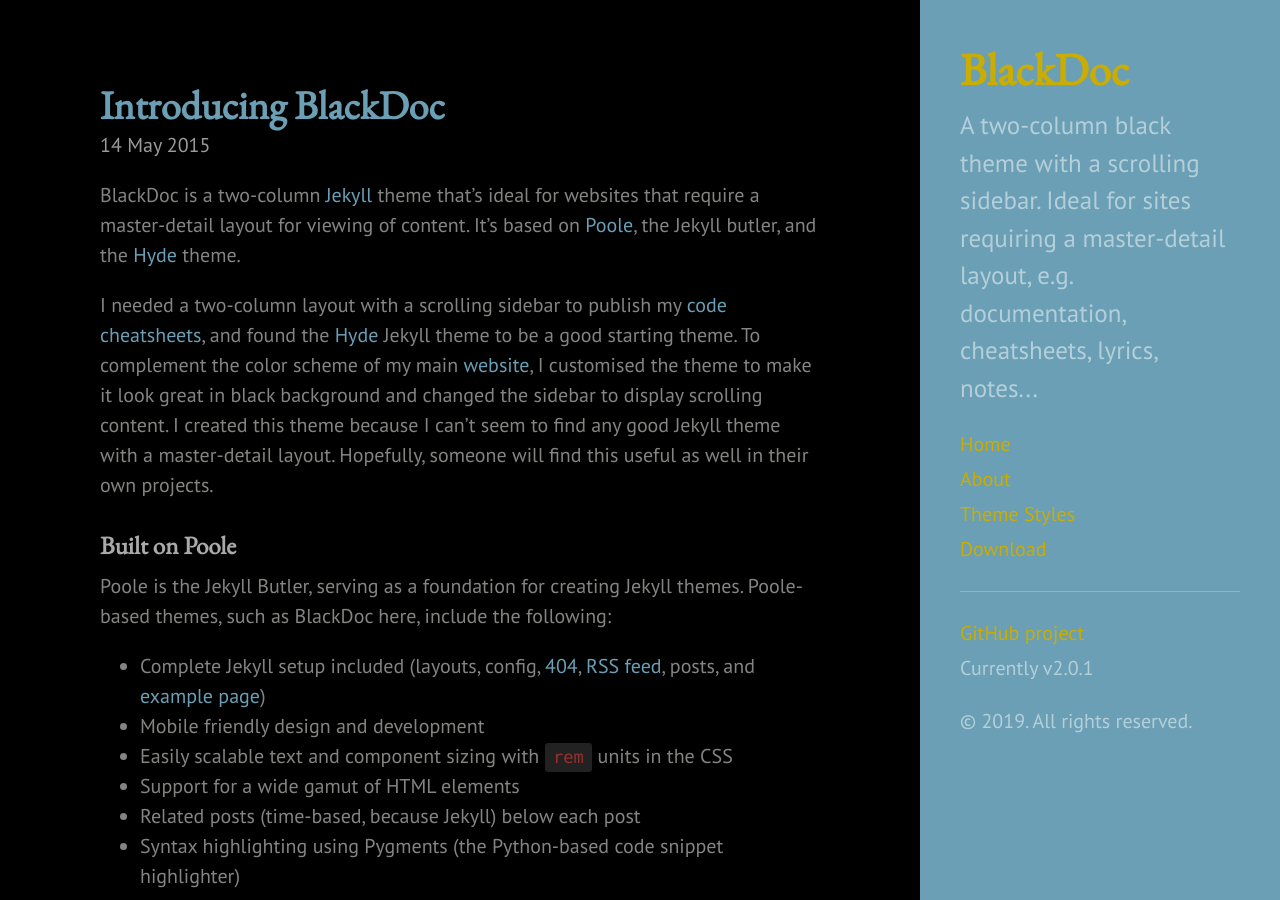
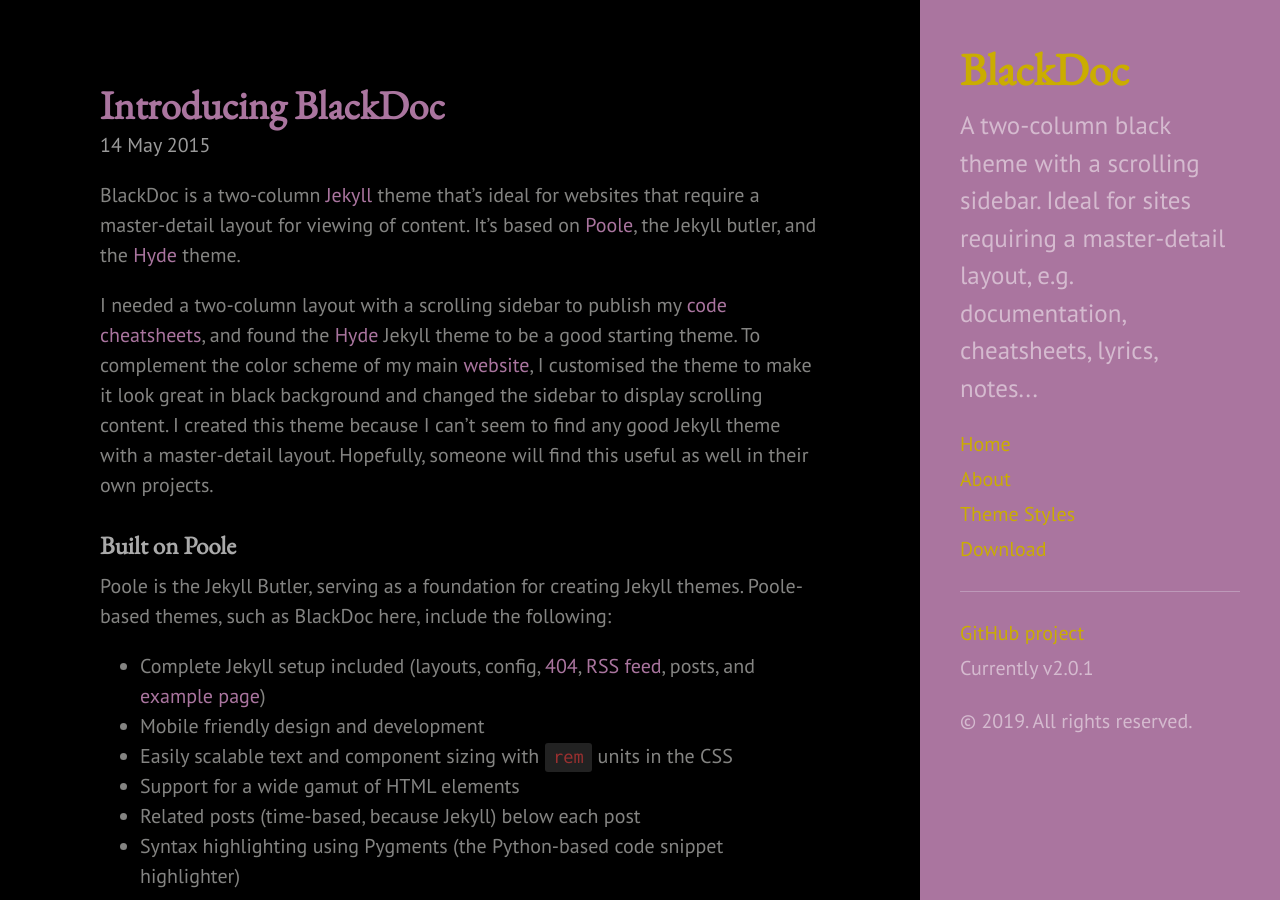
Before and after one commit to timm/Research, a Jekyll site: the page built from docs/index.html, in a window 1280 px wide and 900 px high. Built offline with Jekyll 4.4.1, drawn with Linux system fonts in a browser that asks for light colours; the list of posts is cut into pages by our own code.

Commit message:
Update default.html

```diff
--- a/docs/_layouts/default.html
+++ b/docs/_layouts/default.html
@@ -3,7 +3,7 @@
 
   {% include head.html %}
 
-  <body class="layout-reverse theme-base-0d ">
+  <body class="layout-reverse theme-base-0e ">
 
     {% include sidebar.html %}
 
```
